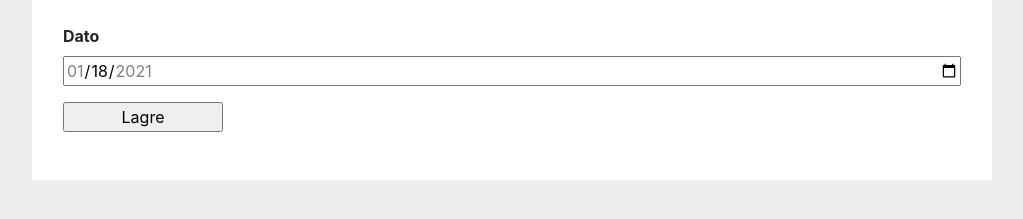
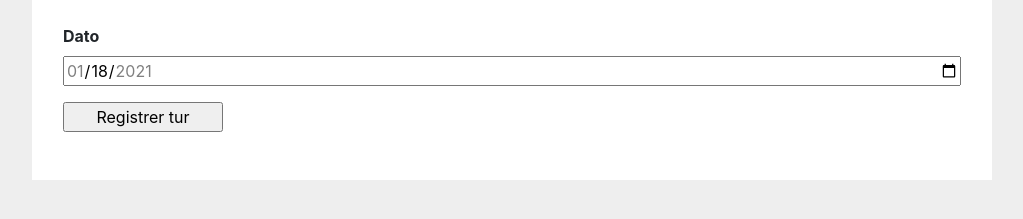
Before and after one commit to sauce71/topp52, a Flask app: page / in a window 1280 px wide. Shown: the part 184-403 px from the top of the page, without its empty margins (128-1151 px from the left). Run offline with Flask 2, Linux system fonts and the light colour scheme.

Commit message:
Endret Lagre til Registrer tur

```diff
--- a/application/templates/index.html
+++ b/application/templates/index.html
@@ -10,14 +10,18 @@
 <a href="{{ url_for('top.top_index') }}">Toppliste</a><br>
 <br>
 {# TODO: Sjekk formatering av former https://getbootstrap.com/docs/4.0/components/forms/  #}
+
 <form method="post">
     <label for="tour_date">Dato</label>
     <input type="date" id="tour_date" name="tour_date"
        value="{{ today }}"
        min="2021-01-01" max="{{ today }}">
-       <input type="submit" value="Lagre">
+       <input type="submit" value="Registrer tur">
 
   </form>
+
+  {# TODO: Registrering skal bare vises om brukeren er logget inn #}
+  {# Er en ikke logget inn så skal det være knapp for å registrere seg eller logge inn #}
 
 
 
```
